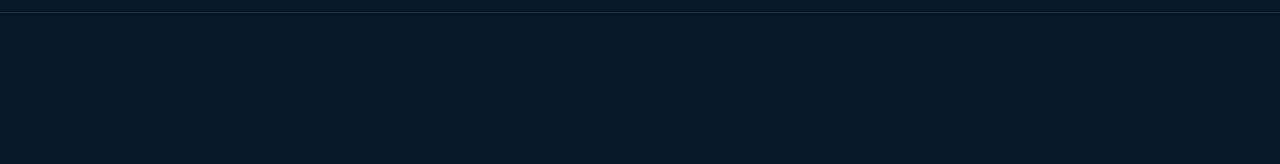
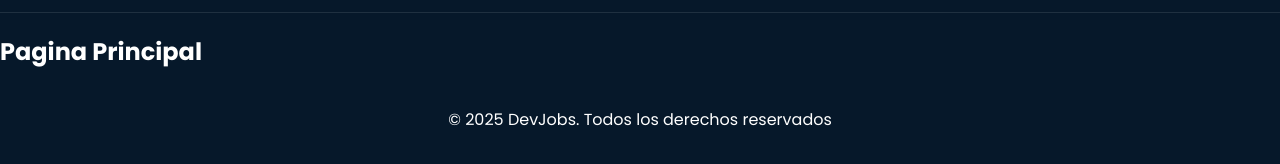
Before and after one commit to fguedez1311/aplicacionempleo, a website: page index.html in a window 1280 px wide. Shown: the part 62-226 px from the top of the page. Drawn offline with Linux system fonts and the light colour scheme.

Commit message:
Se agrego el footer

```diff
--- a/index.html
+++ b/index.html
@@ -31,6 +31,12 @@
         <a href="#" class="header__a header__a--header">Iniciar Sesión</a>
     </div>
   </header>
+  <main>
+    <h2>Pagina Principal</h2>
+  </main>
+  <footer class="footer">
+    <small class="footer__small">&copy; 2025 DevJobs. Todos los derechos reservados</small>
+</footer>
 
 </body>
 </html>
--- a/src/scss/base/_mixins.scss
+++ b/src/scss/base/_mixins.scss
@@ -1,4 +1,4 @@
-@use 'variables' as v;
+            @use 'variables' as v;
 @mixin telefono{
     @media (min-width:v.$telefono){
         @content;
--- /dev/null
+++ b/src/scss/layout/_footer.scss
@@ -0,0 +1,10 @@
+.footer{
+    background-color: var(--background);
+    border-top: 1px solid var(--border);
+    text-align: center;
+    padding: 16px;
+}
+.footer__small{
+      color: var(--text-muted);
+      font-size: 1.6rem;
+}
--- a/src/scss/layout/_index.scss
+++ b/src/scss/layout/_index.scss
@@ -1 +1,2 @@
 @forward 'header';
+@forward 'footer'
```
Also changed, not shown: build/css/app.css.
